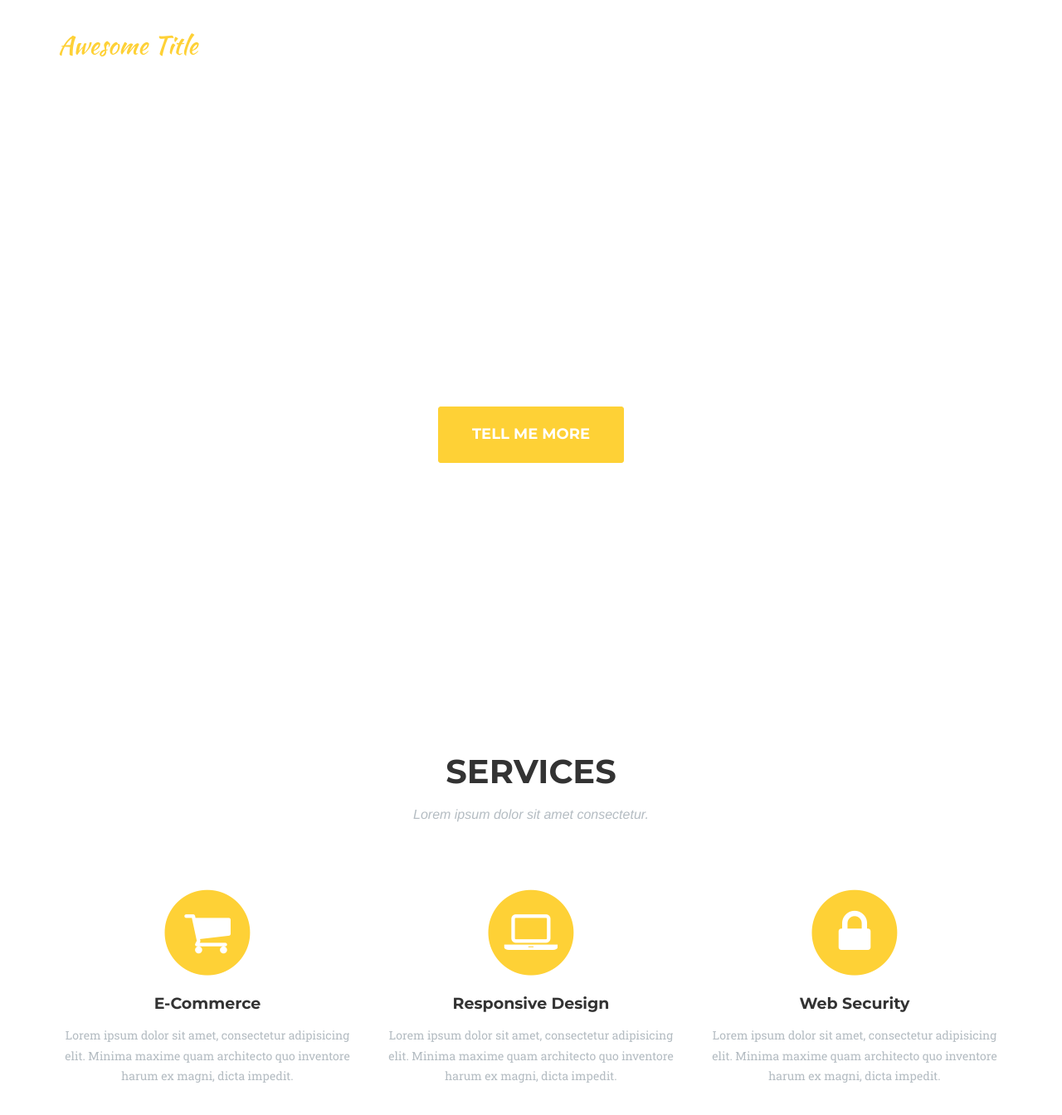
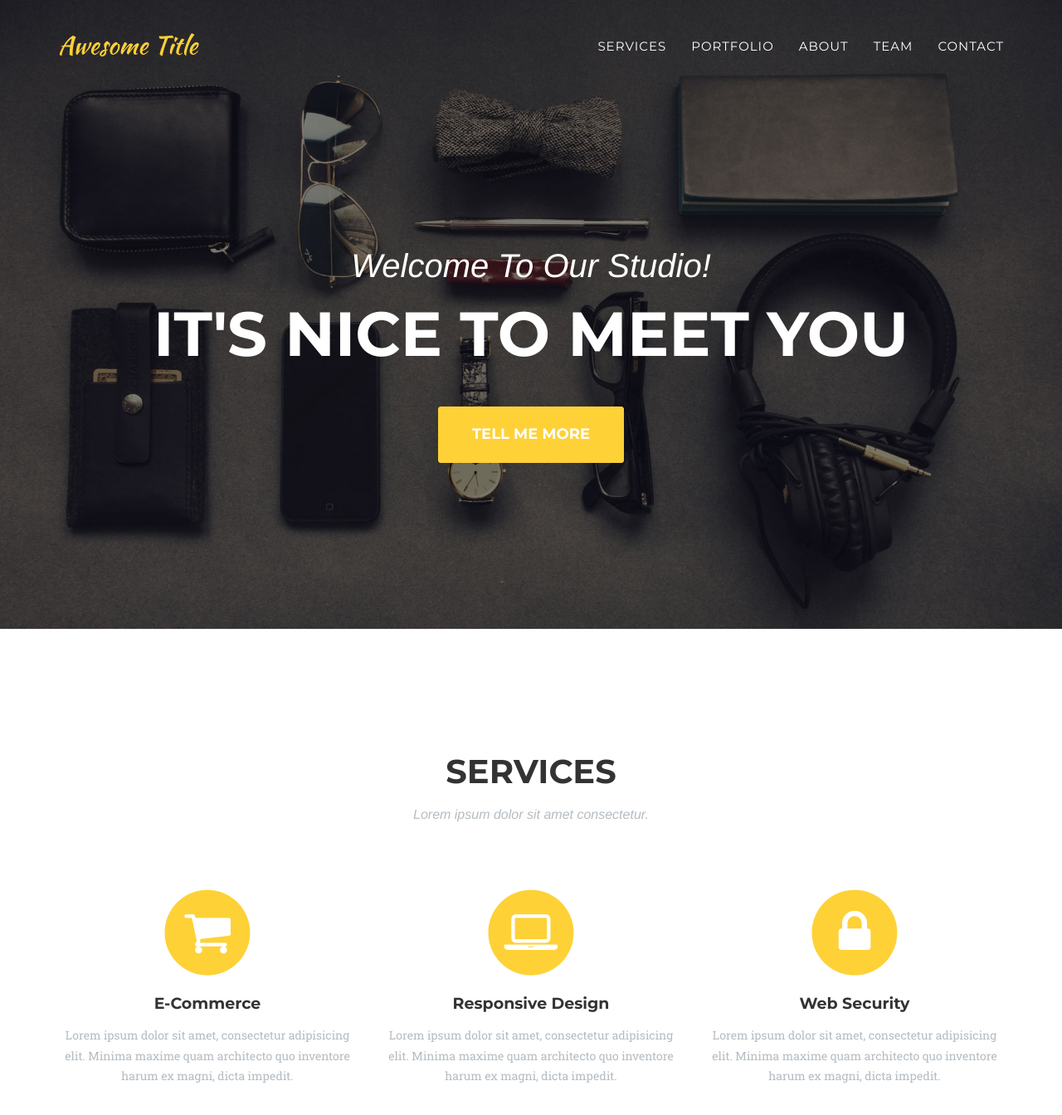
Before and after one commit to ARMmbed/DAPLink, a Jekyll site: the page built from index.html, in a window 1280 px wide and 1400 px high. Shown: the top 1344 px of the window at 83% size. Built offline with Jekyll 4.4.1, drawn with Linux system fonts in a browser that asks for light colours; some web fonts are replaced.

Commit message:
fix unsuccesful merge

```diff
--- a/_includes/css/agency.css
+++ b/_includes/css/agency.css
@@ -266,11 +266,7 @@ header {
     text-align: center;
     color: #fff;
     background-attachment: scroll;
-<<<<<<< HEAD
-    background-image: url(img/header-bg.jpg);
-=======
     background-image: url('{{ site.baseurl }}/img/header-bg.jpg');
->>>>>>> f4a84c0de43816db0c7e7a08d2a45c7344e140ad
     background-position: center center;
     background-repeat: none;
     -webkit-background-size: cover;
```
